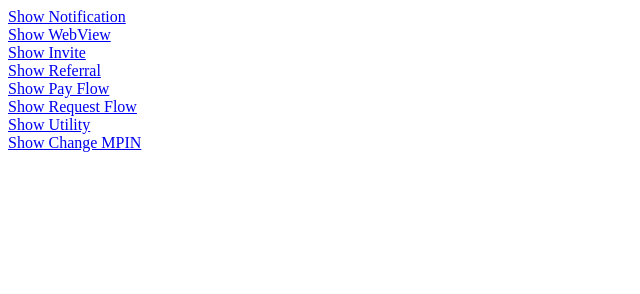
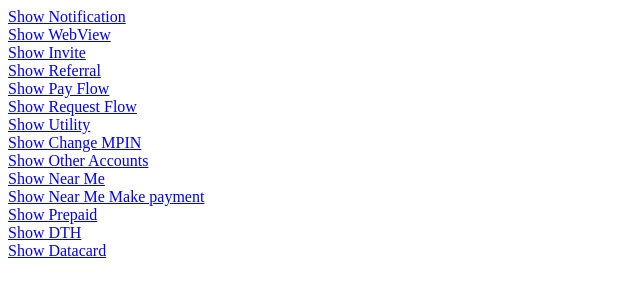
Before and after one commit to shahzin/ThankYouSachin, a plain HTML site: page sample.html in a window 1280 px wide. Shown: the whole page, without its empty margins (0-640 px from the left). Drawn offline with Linux system fonts and the light colour scheme.

Commit message:
Update sample.html
added more intent

```diff
--- a/sample.html
+++ b/sample.html
@@ -9,5 +9,11 @@
   <a href="chillr://intent_action_show_reqflow">Show Request Flow</a><br/>
   <a href="chillr://intent_action_show_utility">Show Utility</a><br/>
   <a href="chillr://intent_action_change_mpin">Show Change MPIN</a><br/>
+  <a href="chillr://intent_action_show_other_accounts">Show Other Accounts</a><br/>
+  <a href="chillr://intent_action_show_nearme_home">Show Near Me</a><br/>
+  <a href="chillr://intent_action_show_nearme_payment">Show Near Me Make payment</a><br/>
+  <a href="chillr://intent_action_show_utilities_prepaid">Show Prepaid</a><br/>
+  <a href="chillr://intent_action_show_utilities_dth">Show DTH</a><br/>
+  <a href="chillr://intent_action_show_utilities_datacard">Show Datacard</a><br/>
 </body>
 <html>
```
